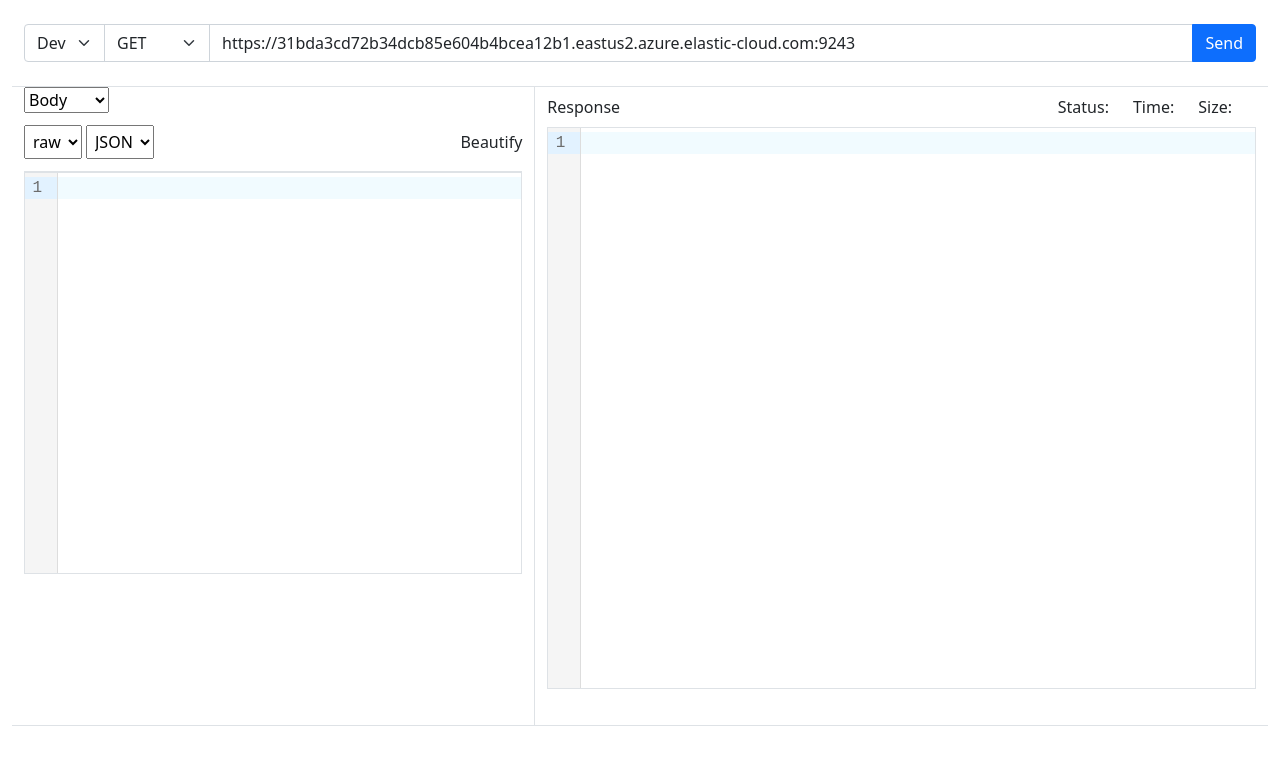
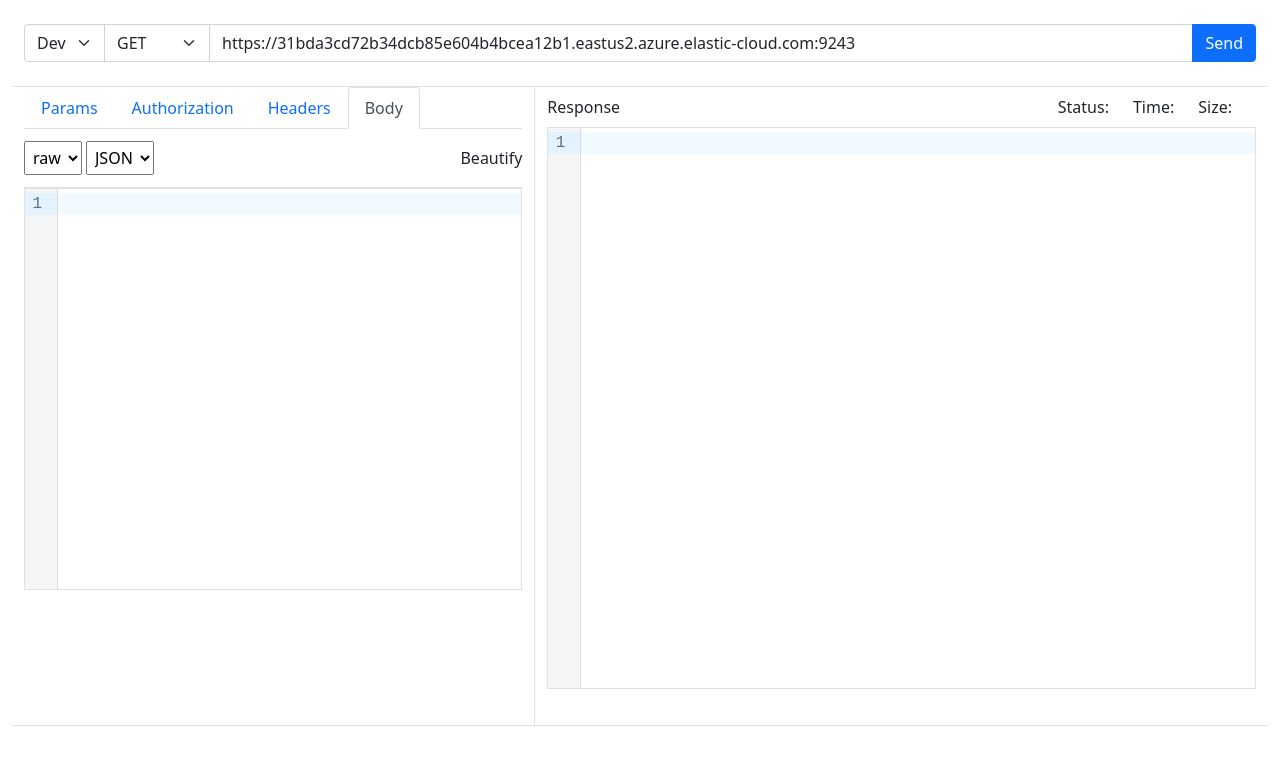
Before and after one commit to KRISHNANGIT/els, a React (Create React App) app in the folder elastic-search/: page / in a window 1280 px wide. Shown: the top 764 px of the page. Built offline with nearby package versions, Linux system fonts and the light colour scheme.

Commit message:
enter should click send button,make navbar,pretify text response

```diff
--- a/elastic-search/src/App.css
+++ b/elastic-search/src/App.css
@@ -18,7 +18,3 @@
 #remove {
   cursor: pointer;
 }
-
-table td {
-  overflow:hidden;/* optionnal*/
-}
--- a/elastic-search/src/App.js
+++ b/elastic-search/src/App.js
@@ -25,7 +25,9 @@ const urls = {
 };
 
 function App() {
-  const [status, setStatus] = useState('');
+  const [isLoading, setIsLoading] = useState(false);
+  const [method, setMethod] = useState("GET");
+  const [status, setStatus] = useState("");
   const [size, setSize] = useState("");
   const [time, setTime] = useState("");
   const [url, setUrl] = useState(urls.dev);
@@ -59,13 +61,21 @@ function App() {
     });
     if (url) {
       const data = JSON.parse(reqValue || null);
+      setIsLoading(true);
       await axios
-        .post("/search", { url, data, auth })
+        .post("/search", { url, data, auth, method })
         .then((res) => {
-          console.log(res?.data?.status);
+          setIsLoading(false);
+          console.log(res);
+          let content_type = res.headers['content-type'].split(';')[0]
           setStatus(res.status);
           if (res.data.status) setStatus(res.data.status);
-          setResValue(JSON.stringify(res.data, null, 4) || null);
+          if(content_type==='text/html'){
+            setResValue(res.data || null)
+          }else{
+            setResValue(JSON.stringify(res.data, null, 4) || null);
+          }
+          // setResValue(res.data || null);
           setSize(
             prettyBytes(
               JSON.stringify(res.data).length +
@@ -75,6 +85,7 @@ function App() {
           setTime(res.customData.time);
         })
         .catch((e) => {
+          setIsLoading(false);
           console.log(e);
           setResValue(e);
         });
@@ -82,8 +93,15 @@ function App() {
   };
 
   const handleUrl = (e) => {
-    setUrl(e.target.value)
-  }
+    setUrl(e.target.value);
+  };
+
+  const handleEnter = (e) => {
+    let code = e.keyCode || e.which;
+    if (code === 13) {
+      document.getElementById("send").click();
+    }
+  };
 
   return (
     <div className="container-fluid p-4">
@@ -96,7 +114,10 @@ function App() {
           <option value="dev">Dev</option>
           <option value="test">Test</option>
         </select>
-        <select className="form-select flex-grow-0 w-auto">
+        <select
+          className="form-select flex-grow-0 w-auto"
+          onChange={(e) => setMethod(e.target.value)}
+        >
           <option value="GET">GET</option>
           <option value="POST">POST</option>
           <option value="PUT">PUT</option>
@@ -107,6 +128,7 @@ function App() {
           className="form-control"
           value={url}
           onChange={handleUrl}
+          onKeyPress={handleEnter}
         />
         {/* <div
           className="card position-absolute top-100"
@@ -122,26 +144,71 @@ function App() {
           type="submit"
           className="btn btn-primary"
           onClick={handleSubmit}
+          id="send"
         >
-          Send
+          {isLoading ? "Sending" : "Send"}
         </button>
       </div>
       <div className="row border-top border-bottom row-1">
         <div className="col-5 border-end outer">
-          <select onChange={(e) => setRestHead(e.target.value)}>
+          {/* <select onChange={(e) => setRestHead(e.target.value)}>
             <option value="Params">Params</option>
             <option value="Auth">Auth</option>
             <option value="Headers">Headers</option>
             <option selected value="Body">
               Body
             </option>
-          </select>
+          </select> */}
+          <ul class="nav nav-tabs" id="myTab" role="tablist">
+            <li class="nav-item" role="presentation">
+              <button
+                className={restHead === "Params" ? "nav-link active" : "nav-link"}
+                onClick={(e) => setRestHead(e.target.innerText)}
+              >
+                Params
+              </button>
+            </li>
+            <li class="nav-item" role="presentation">
+              <button
+                className={restHead === "Auth" ? "nav-link active" : "nav-link"}
+                onClick={(e) => setRestHead("Auth")}
+              >
+                Authorization
+              </button>
+            </li>
+            <li class="nav-item" role="presentation">
+              <button
+                className={
+                  restHead === "Headers" ? "nav-link active" : "nav-link"
+                }
+                onClick={(e) => setRestHead(e.target.innerText)}
+              >
+                Headers
+              </button>
+            </li>
+            <li class="nav-item" role="presentation">
+              <button
+                className={restHead === "Body" ? "nav-link active" : "nav-link"}
+                onClick={(e) => setRestHead(e.target.innerText)}
+              >
+                Body
+              </button>
+            </li>
+          </ul>
           {restHead === "Body" && (
             <Body reqValue={reqValue} setReqValue={setReqValue} />
           )}
           {restHead === "Auth" && <Auth auth={auth} setAuth={setAuth} />}
-          {restHead === "Params" && <Params qpList={qpList} setQpList={setQpList} queryParam={queryParam} url={url} setUrl={setUrl}/>}
-          {restHead === "Headers" && <Headers auth={auth}/>}
+          {restHead === "Params" && (
+            <Params
+              qpList={qpList}
+              setQpList={setQpList}
+              queryParam={queryParam}
+              url={url}
+              setUrl={setUrl}
+            />
+          )}
+          {restHead === "Headers" && <Headers auth={auth} />}
         </div>
         <div className="col-7">
           <div className="d-flex justify-content-between my-2">
```
Also changed, not shown: 1 other file (tests, documents, lock files or other folders).
